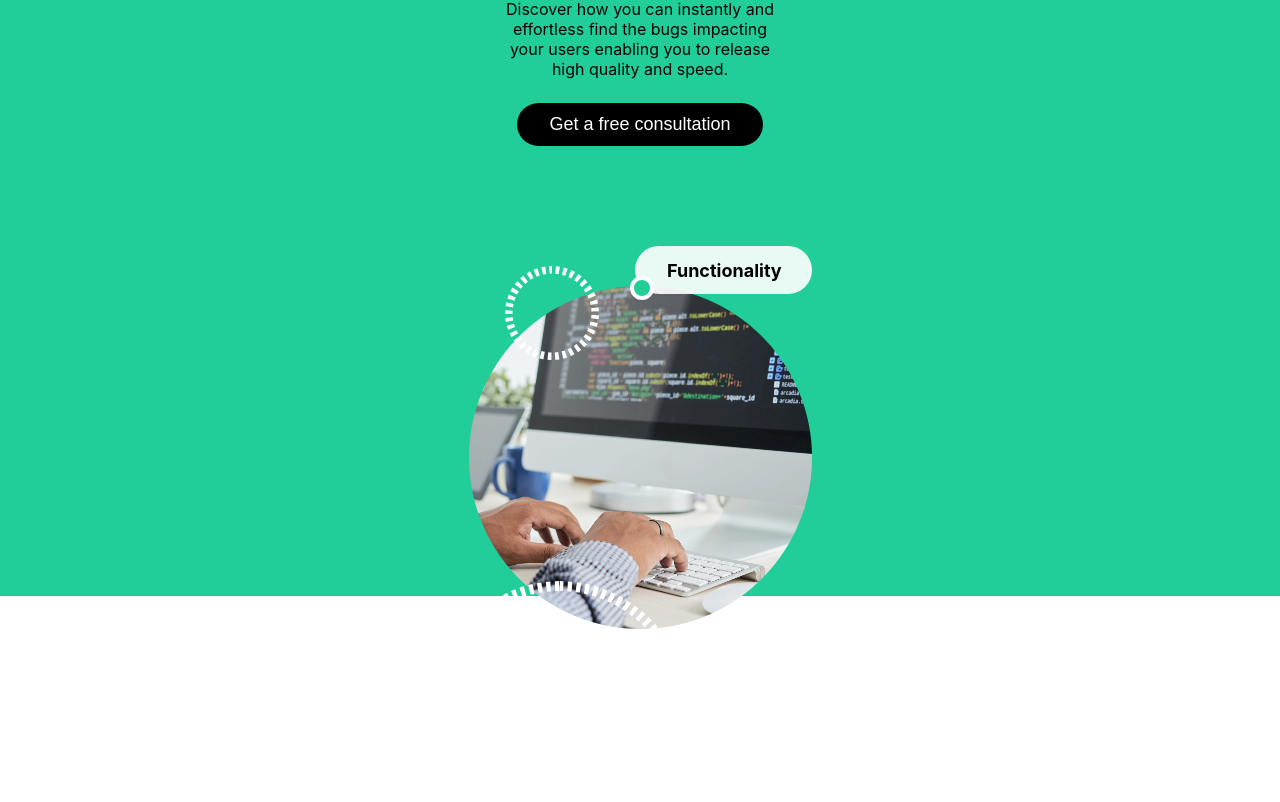
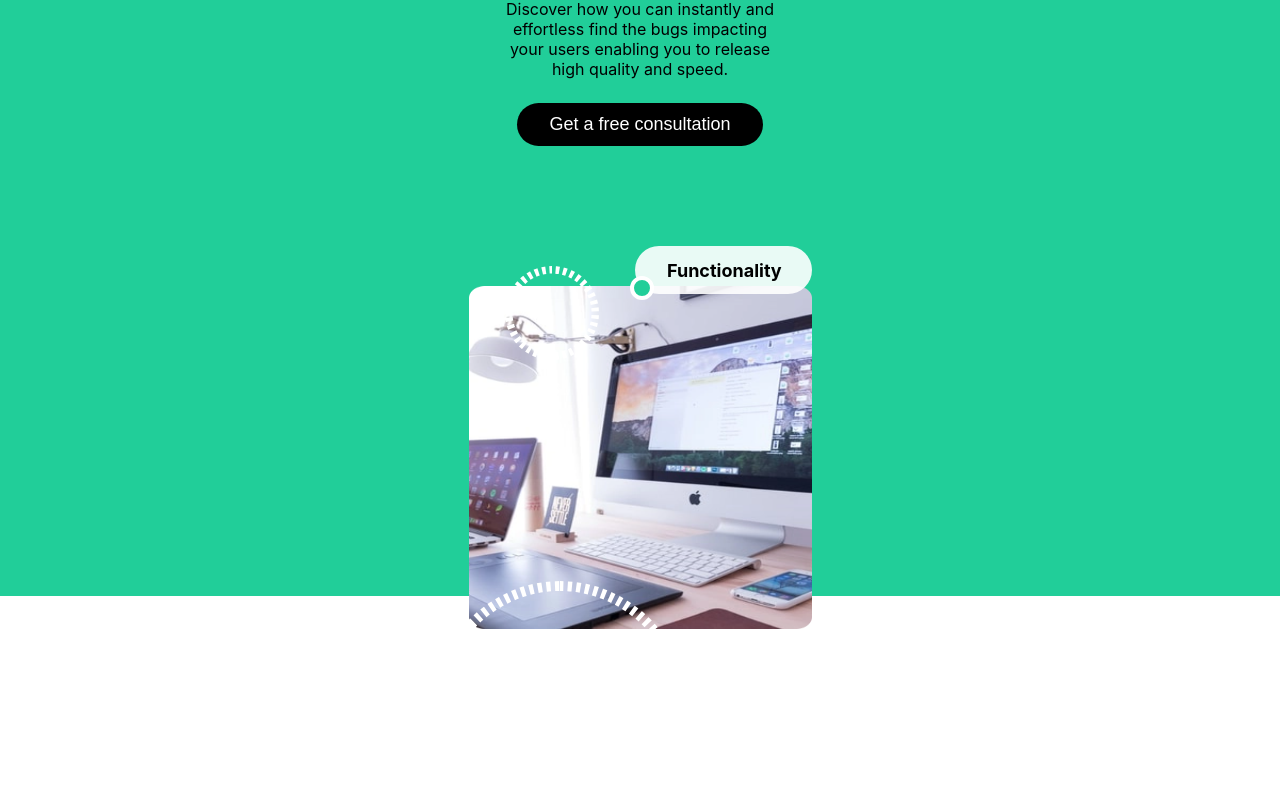
Before and after one commit to a11ysolutions/website, a React (Create React App) app: page /functional in a window 1280 px wide. Shown: the part 504-1306 px from the top of the page. Built offline with nearby package versions, Linux system fonts and the light colour scheme.

Commit message:
fix: add correct image to Functional Ilustration component

```diff
--- a/src/Components/UI/FunctionalIlustration/FunctionalIlustration.js
+++ b/src/Components/UI/FunctionalIlustration/FunctionalIlustration.js
@@ -7,9 +7,9 @@ function FunctionalIlustration() {
         <div className="functional-ilustration-container">
             <div style={{ position: "relative", marginTop: "50px" }}>
                 <img
-                    src="/coding-man.png"
+                    src="/desktop.png"
                     className="functional-ilustration"
-                    alt="man typing"
+                    alt="desktop"
                 />
 
                 <Pill position={{ top: "-40px", left: "170px" }}>
```
Also changed, not shown: public/desktop.png (added).
